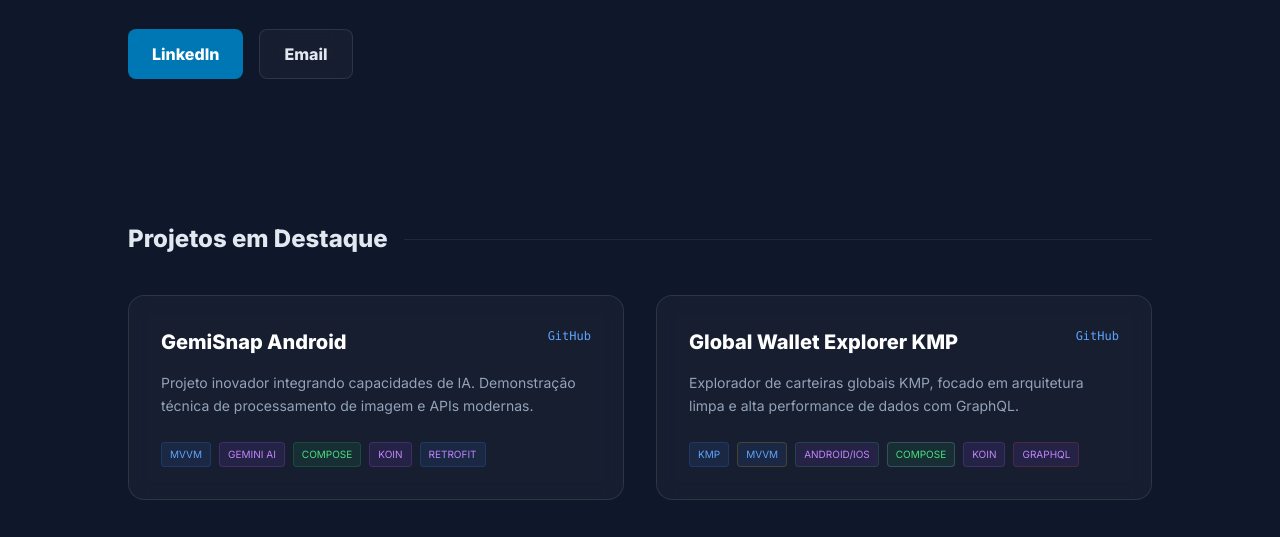
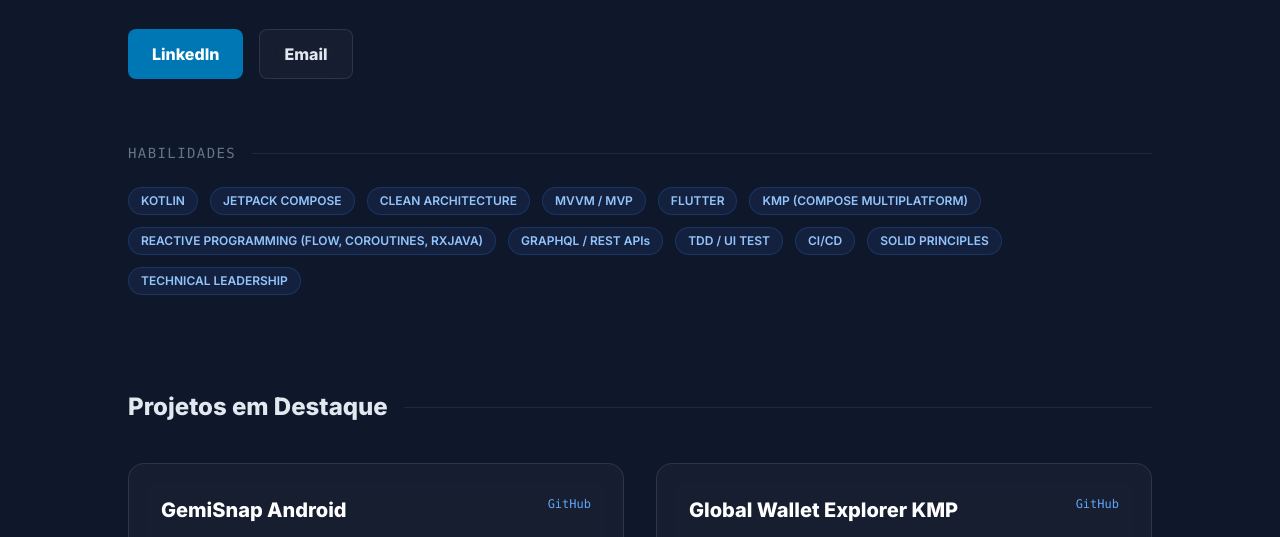
Before and after one commit to roberleyantonio/roberleyantonio.github.io, a plain HTML site: page index.html in a window 1280 px wide. Shown: the part 391-928 px from the top of the page. Drawn offline with nearby package versions, Linux system fonts and the light colour scheme.

Commit message:
Update index.html

```diff
--- a/index.html
+++ b/index.html
@@ -12,6 +12,8 @@
         .glass { background: rgba(255, 255, 255, 0.03); backdrop-filter: blur(10px); border: 1px solid rgba(255, 255, 255, 0.1); }
         .gradient-text { background: linear-gradient(90deg, #60a5fa, #a855f7); -webkit-background-clip: text; -webkit-text-fill-color: transparent; }
         .project-card:hover { border-color: #3b82f6; transform: translateY(-4px); transition: all 0.3s ease; }
+        .skill-badge { background: rgba(59, 130, 246, 0.1); border: 1px solid rgba(59, 130, 246, 0.2); color: #93c5fd; padding: 4px 12px; border-radius: 99px; font-size: 0.75rem; font-weight: 600; transition: all 0.2s; }
+        .skill-badge:hover { background: rgba(59, 130, 246, 0.2); border-color: #3b82f6; }
     </style>
 </head>
 <body class="bg-[#0f172a] text-slate-200 selection:bg-blue-500/30">
@@ -26,7 +28,7 @@
         </div>
     </nav>
 
-    <section class="pt-32 pb-16 px-6">
+    <section class="pt-32 pb-8 px-6">
         <div class="max-w-5xl mx-auto">
             <span class="text-blue-400 font-mono text-sm mb-4 block opacity-80 uppercase tracking-[0.2em]">Senior Software Engineer</span>
             <h1 class="text-5xl md:text-7xl font-extrabold mb-6 leading-tight">
@@ -46,7 +48,30 @@
         </div>
     </section>
 
-    <section class="py-20 px-6">
+    <section class="py-8 px-6">
+        <div class="max-w-5xl mx-auto">
+            <h2 class="text-sm font-mono text-slate-500 uppercase tracking-widest mb-6 flex items-center gap-4">
+                <span class="lang-pt">Habilidades</span><span class="lang-en">Core Skills</span>
+                <div class="h-[1px] bg-slate-800 flex-grow"></div>
+            </h2>
+            <div class="flex flex-wrap gap-3">
+                <span class="skill-badge">KOTLIN</span>
+                <span class="skill-badge">JETPACK COMPOSE</span>
+                <span class="skill-badge">CLEAN ARCHITECTURE</span>
+                <span class="skill-badge">MVVM / MVP</span>
+                <span class="skill-badge">FLUTTER</span>
+                <span class="skill-badge">KMP (COMPOSE MULTIPLATFORM)</span>
+                <span class="skill-badge">REACTIVE PROGRAMMING (FLOW, COROUTINES, RXJAVA)</span>
+                <span class="skill-badge">GRAPHQL / REST APIs</span>
+                <span class="skill-badge">TDD / UI TEST</span>
+                <span class="skill-badge">CI/CD</span>
+                <span class="skill-badge">SOLID PRINCIPLES</span>
+                <span class="skill-badge">TECHNICAL LEADERSHIP</span>
+            </div>
+        </div>
+    </section>
+
+    <section class="py-16 px-6">
         <div class="max-w-5xl mx-auto">
             <h2 class="text-2xl font-bold mb-10 flex items-center gap-4">
                 <span class="lang-pt">Projetos em Destaque</span><span class="lang-en">Featured Projects</span>
@@ -63,12 +88,11 @@
                         <span class="lang-pt">Projeto inovador integrando capacidades de IA. Demonstração técnica de processamento de imagem e APIs modernas.</span>
                         <span class="lang-en">Innovative project integrating AI capabilities. Technical demonstration of image processing and modern APIs.</span>
                     </p>
-                    <div class="flex gap-2">
-                        <span class="text-[10px] px-2 py-1 bg-blue-500/10 text-blue-400 rounded border border-blue-500/20">MVVM</span>
-                        <span class="text-[10px] px-2 py-1 bg-purple-500/10 text-purple-400 rounded border border-purple-500/20">GEMINI AI</span>
-                        <span class="text-[10px] px-2 py-1 bg-green-500/10 text-green-400 rounded border border-green-500/20">COMPOSE</span>
-                        <span class="text-[10px] px-2 py-1 bg-purple-500/10 text-purple-400 rounded border border-purple-500/20">KOIN</span>
-                        <span class="text-[10px] px-2 py-1 bg-blue-500/10 text-purple-400 rounded border border-blue-500/20">RETROFIT</span>
+                    <div class="flex flex-wrap gap-2">
+                        <span class="text-[10px] px-2 py-1 bg-blue-500/10 text-blue-400 rounded border border-blue-500/20 uppercase font-bold">MVVM</span>
+                        <span class="text-[10px] px-2 py-1 bg-purple-500/10 text-purple-400 rounded border border-purple-500/20 uppercase font-bold">GEMINI AI</span>
+                        <span class="text-[10px] px-2 py-1 bg-green-500/10 text-green-400 rounded border border-green-500/20 uppercase font-bold">COMPOSE</span>
+                        <span class="text-[10px] px-2 py-1 bg-purple-500/10 text-purple-400 rounded border border-purple-500/20 uppercase font-bold">KOIN</span>
                     </div>
                 </a>
 
@@ -81,13 +105,11 @@
                         <span class="lang-pt">Explorador de carteiras globais KMP, focado em arquitetura limpa e alta performance de dados com GraphQL.</span>
                         <span class="lang-en">Global Wallet KMP explorer focused on clean architecture and high data performance with GraphQL.</span>
                     </p>
-                    <div class="flex gap-2">
-                        <span class="text-[10px] px-2 py-1 bg-blue-500/10 text-blue-400 rounded border border-blue-500/20">KMP</span>
-                        <span class="text-[10px] px-2 py-1 bg-blue-500/10 text-blue-400 rounded border border-yellow-500/20">MVVM</span>
-                        <span class="text-[10px] px-2 py-1 bg-purple-500/10 text-purple-400 rounded border border-green-500/20">ANDROID/IOS</span>
-                        <span class="text-[10px] px-2 py-1 bg-green-500/10 text-green-400 rounded border border-blue-200/20">COMPOSE</span>
-                        <span class="text-[10px] px-2 py-1 bg-purple-500/10 text-purple-400 rounded border border-purple-500/20">KOIN</span>
-                        <span class="text-[10px] px-2 py-1 bg-purple-500/10 text-purple-400 rounded border border-red-500/20">GRAPHQL</span>
+                    <div class="flex flex-wrap gap-2">
+                        <span class="text-[10px] px-2 py-1 bg-blue-500/10 text-blue-400 rounded border border-blue-500/20 uppercase font-bold">KMP</span>
+                        <span class="text-[10px] px-2 py-1 bg-blue-500/10 text-blue-400 rounded border border-blue-500/20 uppercase font-bold">GRAPHQL</span>
+                        <span class="text-[10px] px-2 py-1 bg-green-500/10 text-green-400 rounded border border-green-500/20 uppercase font-bold">COMPOSE</span>
+                        <span class="text-[10px] px-2 py-1 bg-purple-500/10 text-purple-400 rounded border border-purple-500/20 uppercase font-bold">KOIN</span>
                     </div>
                 </a>
             </div>
```
